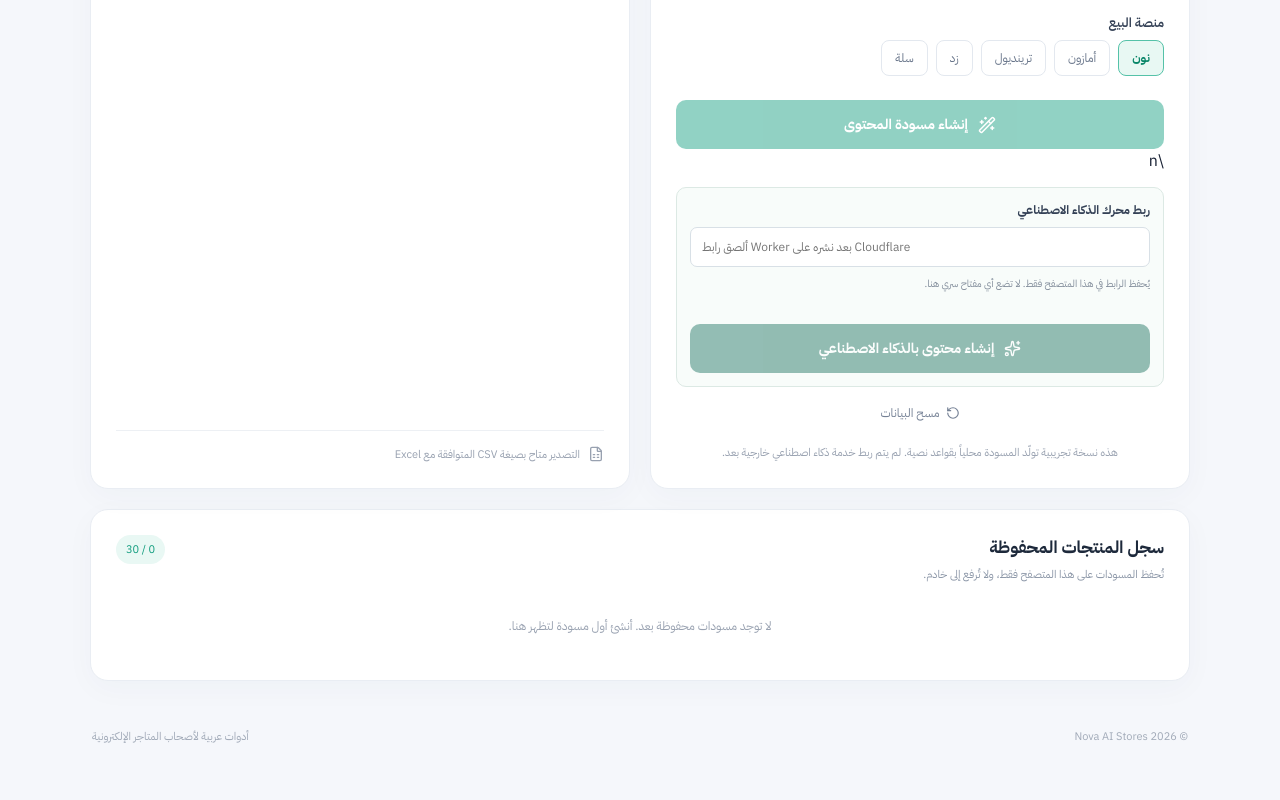
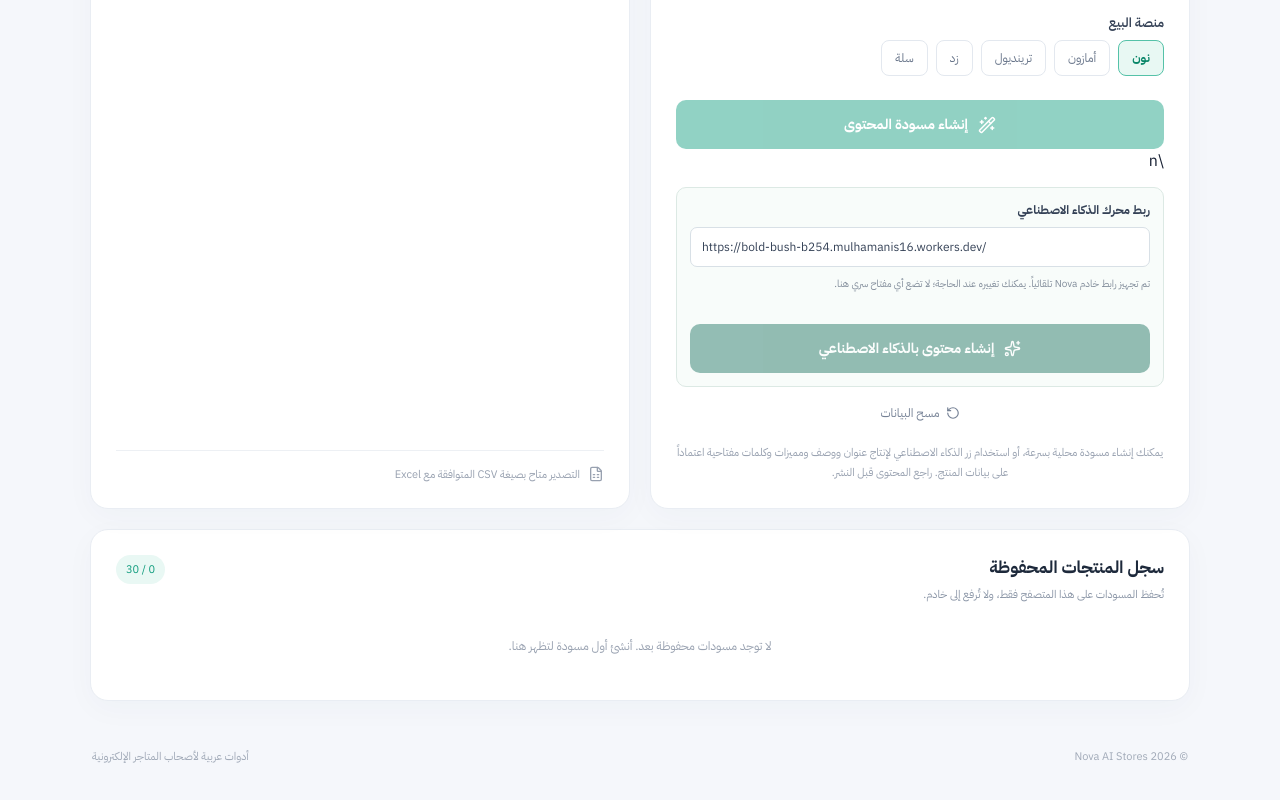
Before and after one commit to mulhamanis16-star/Mulham-Anis, a React (Vite) app in the folder nova-ai-stores/: page / in a window 1280 px wide. Shown: the part 2050-2850 px from the top of the page. Built offline with nearby package versions, Linux system fonts and the light colour scheme.

Commit message:
Connect Nova frontend to the deployed AI worker by default

```diff
--- a/nova-ai-stores/src/App.tsx
+++ b/nova-ai-stores/src/App.tsx
@@ -22,6 +22,7 @@ const productInfoFields: { key: keyof ProductInfo; label: string; placeholder: s
 ];
 const STORAGE_KEY = 'nova-ai-stores:saved-drafts:v1';
 const AI_ENDPOINT_KEY = 'nova-ai-stores:ai-endpoint:v1';
+const DEFAULT_AI_ENDPOINT = 'https://bold-bush-b254.mulhamanis16.workers.dev/';
 const platforms: Platform[] = ['نون', 'أمازون', 'ترينديول', 'زد', 'سلة'];
 const splitDetails = (value: string) => value.split(/[،,؛;\n]+/).map(x => x.trim()).filter(Boolean);
 const clean = (value: string) => value.replace(/\s+/g, ' ').trim();
@@ -106,7 +107,7 @@ export default function App() {
   const [platform, setPlatform] = useState<Platform>('نون');
   const [result, setResult] = useState<Draft | null>(null);
   const [notice, setNotice] = useState('');
-  const [aiEndpoint, setAiEndpoint] = useState(() => localStorage.getItem(AI_ENDPOINT_KEY) || '');
+  const [aiEndpoint, setAiEndpoint] = useState(() => localStorage.getItem(AI_ENDPOINT_KEY) || DEFAULT_AI_ENDPOINT);
   const [aiBusy, setAiBusy] = useState(false);
   const [error, setError] = useState('');
   const [bulkInput, setBulkInput] = useState('');
@@ -347,13 +348,13 @@ export default function App() {
         {error && <p className="error" role="alert">{error}</p>}
         <button className="generate" disabled={clean(name).length < 2} onClick={generate}><WandSparkles size={18}/> إنشاء مسودة المحتوى</button>\n        <div className="ai-connection">
           <strong>ربط محرك الذكاء الاصطناعي</strong>
-          <input aria-label="رابط Cloudflare Worker" value={aiEndpoint} onChange={e => setAiEndpoint(e.target.value)} placeholder="ألصق رابط Worker بعد نشره على Cloudflare" />
-          <small>يُحفظ الرابط في هذا المتصفح فقط. لا تضع أي مفتاح سري هنا.</small>
+          <input aria-label="رابط Cloudflare Worker" value={aiEndpoint} onChange={e => setAiEndpoint(e.target.value)} placeholder="رابط خادم الذكاء الاصطناعي" />
+          <small>تم تجهيز رابط خادم Nova تلقائياً. يمكنك تغييره عند الحاجة؛ لا تضع أي مفتاح سري هنا.</small>
           <button type="button" className="generate ai-generate" disabled={aiBusy || clean(name).length < 2} onClick={() => void enhanceWithAI()}><Sparkles size={17}/>{aiBusy ? 'جارٍ التوليد بالذكاء الاصطناعي...' : 'إنشاء محتوى بالذكاء الاصطناعي'}</button>
         </div>
 
         <button className="reset" type="button" onClick={reset}><RotateCcw size={14}/> مسح البيانات</button>
-        <p className="hint">هذه نسخة تجريبية تولّد المسودة محلياً بقواعد نصية. لم يتم ربط خدمة ذكاء اصطناعي خارجية بعد.</p>
+        <p className="hint">يمكنك إنشاء مسودة محلية بسرعة، أو استخدام زر الذكاء الاصطناعي لإنتاج عنوان ووصف ومميزات وكلمات مفتاحية اعتماداً على بيانات المنتج. راجع المحتوى قبل النشر.</p>
       </article>
       <article className="panel output">
         <div className="heading"><Sparkles/><h2>محتوى المنتج</h2></div>
@@ -364,7 +365,7 @@ export default function App() {
           </section>
           <section><small>الوصف</small><textarea className="edit-field" aria-label="تعديل وصف المنتج" rows={5} value={result.description} onChange={e => setResult(prev => prev ? { ...prev, description: e.target.value } : prev)} /></section>
           <section><small>المميزات</small><textarea className="edit-field" aria-label="تعديل مميزات المنتج، كل ميزة في سطر" rows={4} value={result.features.join("\n")} onChange={e => setResult(prev => prev ? { ...prev, features: e.target.value.split("\n").map(x => x.trim()).filter(Boolean) } : prev)} /></section>
-          <section><small>الكلمات المفتاحية</small><input className="edit-field" aria-label="تعديل الكلمات المفتاحية، افصل بينها بفاصلة" value={result.keywords.join("، ")} onChange={e => setResult(prev => prev ? { ...prev, keywords: e.target.value.split(/[،,]+/).map(x => x.trim()).filter(Boolean) } : prev)} /><small className="suggestion-note">اقتراحات أولية من بيانات المنتج؛ ليست أحجام بحث فعلية أو ترتيباً مضموناً. عند ربط محرك AI يمكن طلب صياغة أكثر ذكاءً.</small></section>
+          <section><small>الكلمات المفتاحية</small><input className="edit-field" aria-label="تعديل الكلمات المفتاحية، افصل بينها بفاصلة" value={result.keywords.join("، ")} onChange={e => setResult(prev => prev ? { ...prev, keywords: e.target.value.split(/[،,]+/).map(x => x.trim()).filter(Boolean) } : prev)} /><small className="suggestion-note">اقتراحات أولية من بيانات المنتج؛ ليست أحجام بحث فعلية أو ترتيباً مضموناً.</small></section>
           <p className="review-note">راجع العنوان والوصف والكلمات المفتاحية قبل نشرها، وتأكد من توافقها مع سياسات منصة البيع.</p>
         </>}
         {notice && <p className="notice" role="status">{notice}</p>}
```
